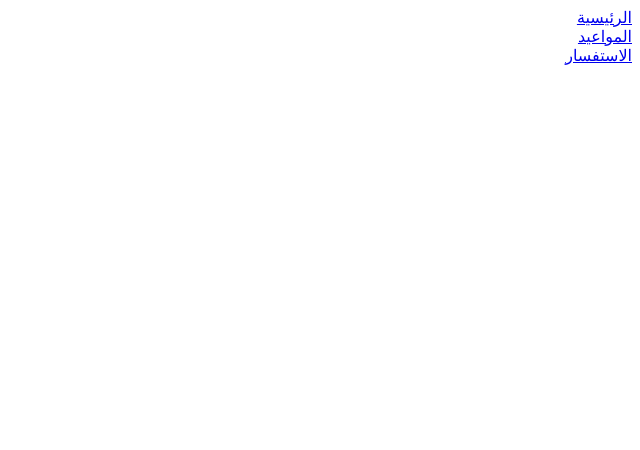
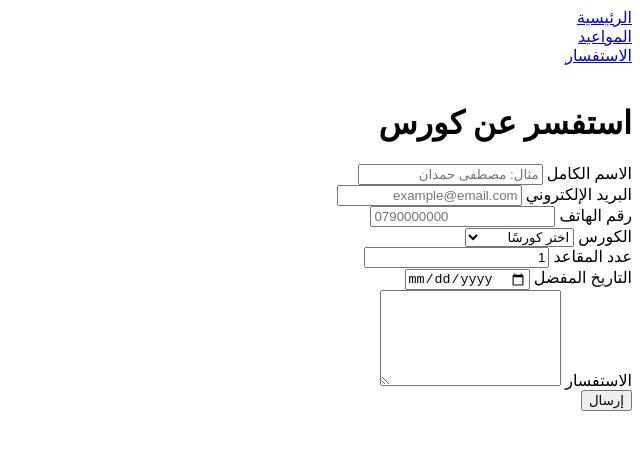
Before and after one commit to MustafaMHamdan/coderz-institute, a plain HTML site: page session-5/pages/enquiry.html in a window 1280 px wide. Shown: the whole page, without its empty margins (640-1280 px from the left). Drawn offline with Linux system fonts and the light colour scheme.

Commit message:
Update session-5 - Part 3

```diff
--- a/session-5/pages/enquiry.html
+++ b/session-5/pages/enquiry.html
@@ -1,15 +1,48 @@
-<!DOCTYPE html>
+<!doctype html>
 <html lang="ar" dir="rtl">
+
 <head>
-    <meta charset="UTF-8">
-    <meta name="viewport" content="width=device-width, initial-scale=1.0">
+    <meta charset="UTF-8" />
+    <meta name="viewport" content="width=device-width, initial-scale=1.0" />
     <title>الإستفسارات</title>
 </head>
+
 <body>
-      <nav>
-      <a href="../index.html">الرئيسية</a><br />
-      <a href="schedule.html">المواعيد</a><br />
-      <a href="enquiry.html">الاستفسار </a>
+    <nav>
+        <a href="../index.html">الرئيسية</a><br />
+        <a href="schedule.html">المواعيد</a><br />
+        <a href="enquiry.html">الاستفسار </a><br /><br />
     </nav>
+    <h1>استفسر عن كورس</h1>
+    <form>
+        <label for="fullname">الاسم الكامل</label>
+        <input id="fullname" name="fullname" type="text" placeholder="مثال: مصطفى حمدان" autocomplete="name" />
+        <br />
+        <label for="email">البريد الإلكتروني</label>
+        <input id="email" name="email" type="email" placeholder="example@email.com" autocomplete="email" /><br />
+        <label for="phonenumber">رقم الهاتف</label>
+        <input id="phonenumber" name="phonenumber" type="tel" placeholder="0790000000" autocomplete="tel" /><br />
+
+        <label for="course">الكورس</label>
+
+        <select id="course" name="course">
+            <option value="">اختر كورسًا</option>
+            <option value="content">HTML Content</option>
+
+            <option value="forms">HTML Forms</option>
+        </select>
+        <br />
+        <label for="seats">عدد المقاعد</label>
+
+        <input id="seats" name="seats" type="number" value="1" min="1" /><br />
+        <label for="preferred-date">التاريخ المفضل</label>
+
+        <input id="preferred-date" name="preferred-date" type="date" /><br />
+        <label for="Inquiry_message">الاستفسار</label>
+
+        <textarea id="Inquiry_message" name="Inquiry_message" rows="6"></textarea><br />
+        <button type="submit">إرسال</button>
+    </form>
 </body>
+
 </html>
```
Also changed, not shown: session-5/answers.txt.
